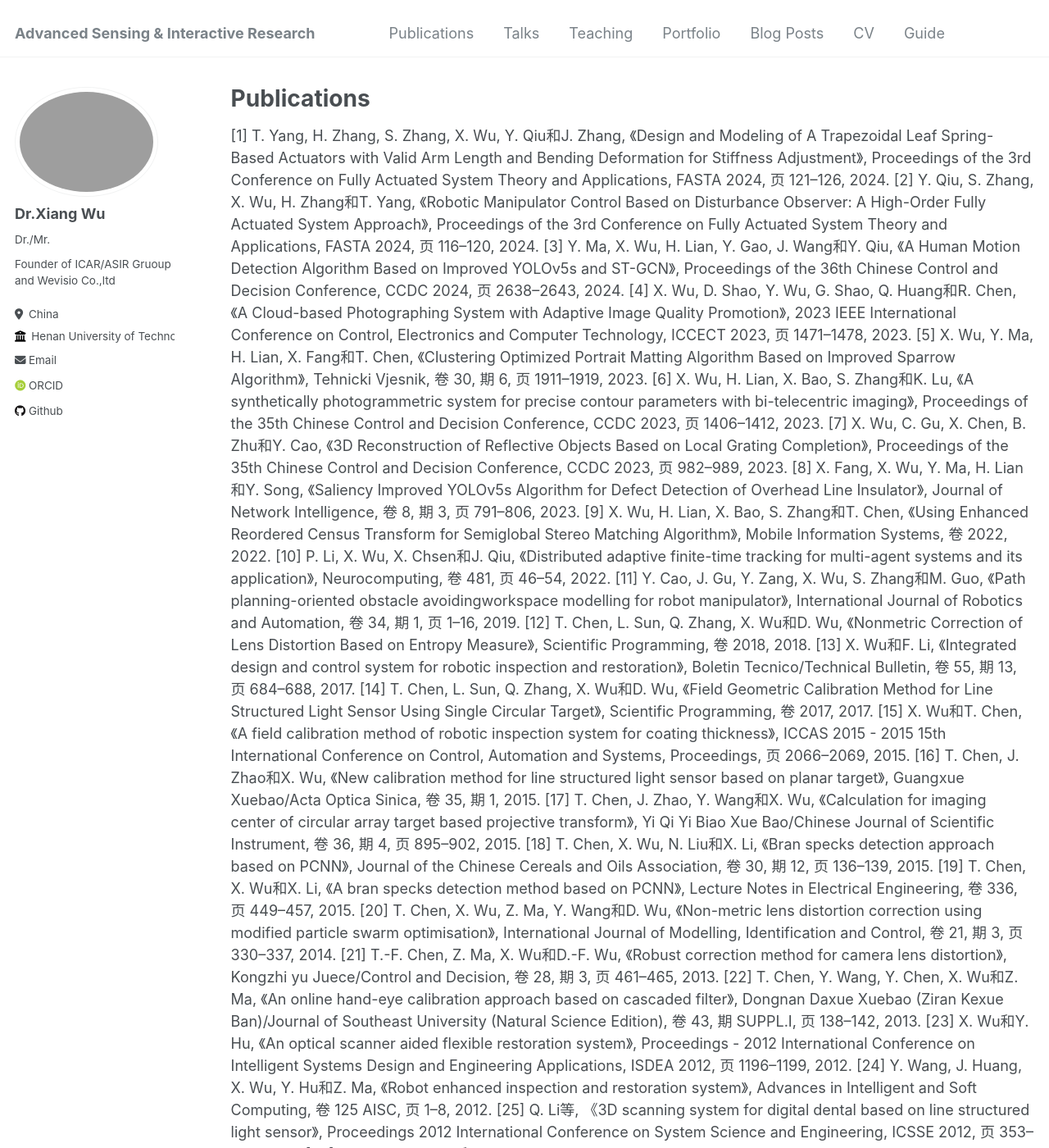
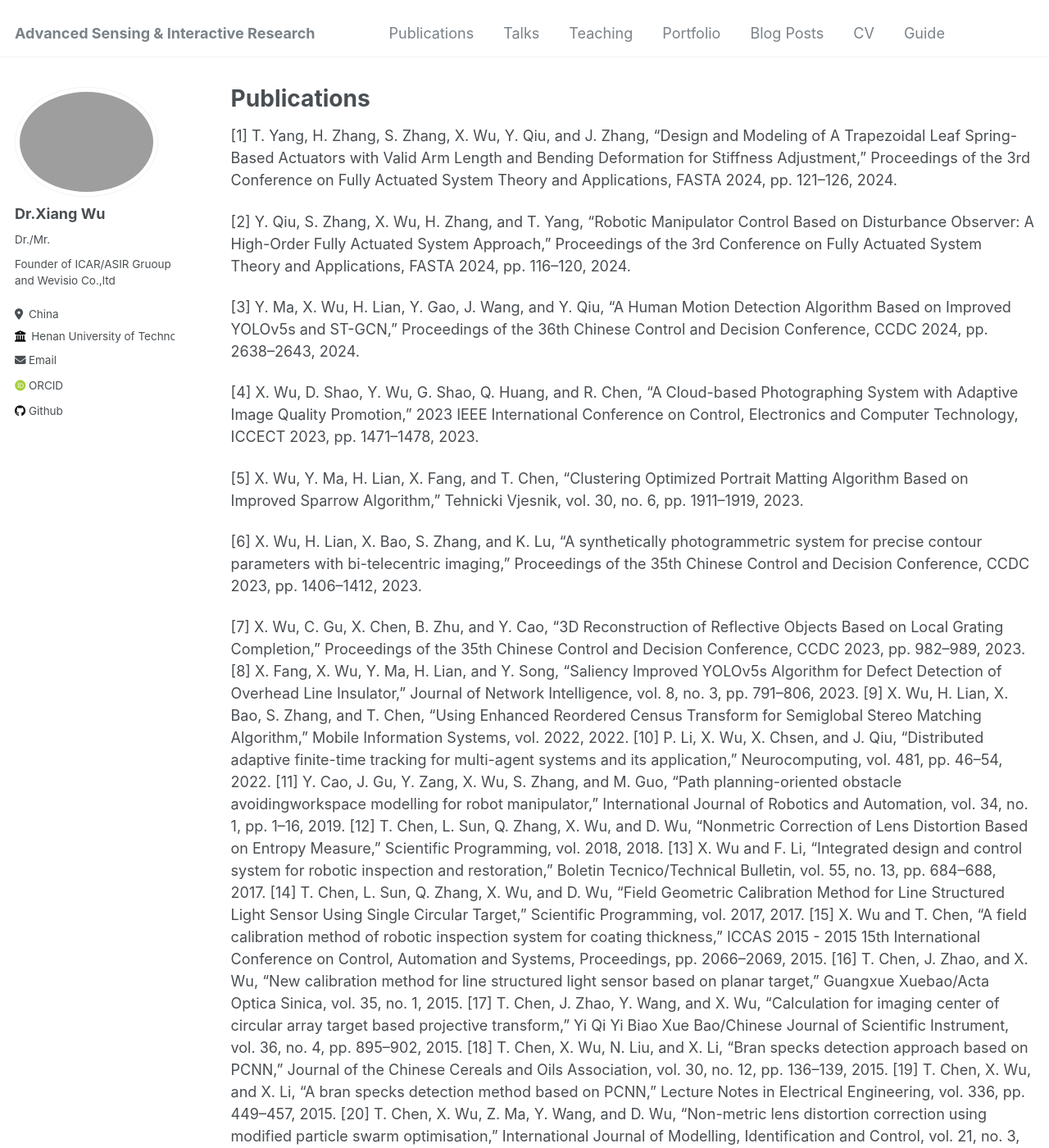
Before and after one commit to xiangwu/xiangwu.github.io, a Jekyll site: the page built from _pages/publications.md, in a window 1280 px wide and 1400 px high. Shown: the whole window at 82% size. Built offline with Jekyll 4.4.1, drawn with Linux system fonts in a browser that asks for light colours; some web fonts are replaced; some of the changed text lies outside the part shown.

Commit message:
Update publications.md

```diff
--- a/_pages/publications.md
+++ b/_pages/publications.md
@@ -4,52 +4,44 @@ title: "Publications"
 permalink: /publications/
 author_profile: true
 ---
+[1] T. Yang, H. Zhang, S. Zhang, X. Wu, Y. Qiu, and J. Zhang, “Design and Modeling of A Trapezoidal Leaf Spring-Based Actuators with Valid Arm Length and Bending Deformation for Stiffness Adjustment,” Proceedings of the 3rd Conference on Fully Actuated System Theory and Applications, FASTA 2024, pp. 121–126, 2024.
 
-[1] T. Yang, H. Zhang, S. Zhang, X. Wu, Y. Qiu和J. Zhang, 《Design and Modeling of A Trapezoidal Leaf Spring-Based Actuators with Valid Arm Length and Bending Deformation for Stiffness Adjustment》, Proceedings of the 3rd Conference on Fully Actuated System Theory and Applications, FASTA 2024, 页 121–126, 2024.
-[2] Y. Qiu, S. Zhang, X. Wu, H. Zhang和T. Yang, 《Robotic Manipulator Control Based on Disturbance Observer: A High-Order Fully Actuated System Approach》, Proceedings of the 3rd Conference on Fully Actuated System Theory and Applications, FASTA 2024, 页 116–120, 2024.
-[3] Y. Ma, X. Wu, H. Lian, Y. Gao, J. Wang和Y. Qiu, 《A Human Motion Detection Algorithm Based on Improved YOLOv5s and ST-GCN》, Proceedings of the 36th Chinese Control and Decision Conference, CCDC 2024, 页 2638–2643, 2024.
-[4] X. Wu, D. Shao, Y. Wu, G. Shao, Q. Huang和R. Chen, 《A Cloud-based Photographing System with Adaptive Image Quality Promotion》, 2023 IEEE International Conference on Control, Electronics and Computer Technology, ICCECT 2023, 页 1471–1478, 2023.
-[5] X. Wu, Y. Ma, H. Lian, X. Fang和T. Chen, 《Clustering Optimized Portrait Matting Algorithm Based on Improved Sparrow Algorithm》, Tehnicki Vjesnik, 卷 30, 期 6, 页 1911–1919, 2023.
-[6] X. Wu, H. Lian, X. Bao, S. Zhang和K. Lu, 《A synthetically photogrammetric system for precise contour parameters with bi-telecentric imaging》, Proceedings of the 35th Chinese Control and Decision Conference, CCDC 2023, 页 1406–1412, 2023.
-[7] X. Wu, C. Gu, X. Chen, B. Zhu和Y. Cao, 《3D Reconstruction of Reflective Objects Based on Local Grating Completion》, Proceedings of the 35th Chinese Control and Decision Conference, CCDC 2023, 页 982–989, 2023.
-[8] X. Fang, X. Wu, Y. Ma, H. Lian和Y. Song, 《Saliency Improved YOLOv5s Algorithm for Defect Detection of Overhead Line Insulator》, Journal of Network Intelligence, 卷 8, 期 3, 页 791–806, 2023.
-[9] X. Wu, H. Lian, X. Bao, S. Zhang和T. Chen, 《Using Enhanced Reordered Census Transform for Semiglobal Stereo Matching Algorithm》, Mobile Information Systems, 卷 2022, 2022.
-[10] P. Li, X. Wu, X. Chsen和J. Qiu, 《Distributed adaptive finite-time tracking for multi-agent systems and its application》, Neurocomputing, 卷 481, 页 46–54, 2022.
-[11] Y. Cao, J. Gu, Y. Zang, X. Wu, S. Zhang和M. Guo, 《Path planning-oriented obstacle avoidingworkspace modelling for robot manipulator》, International Journal of Robotics and Automation, 卷 34, 期 1, 页 1–16, 2019.
-[12] T. Chen, L. Sun, Q. Zhang, X. Wu和D. Wu, 《Nonmetric Correction of Lens Distortion Based on Entropy Measure》, Scientific Programming, 卷 2018, 2018.
-[13] X. Wu和F. Li, 《Integrated design and control system for robotic inspection and restoration》, Boletin Tecnico/Technical Bulletin, 卷 55, 期 13, 页 684–688, 2017.
-[14] T. Chen, L. Sun, Q. Zhang, X. Wu和D. Wu, 《Field Geometric Calibration Method for Line Structured Light Sensor Using Single Circular Target》, Scientific Programming, 卷 2017, 2017.
-[15] X. Wu和T. Chen, 《A field calibration method of robotic inspection system for coating thickness》, ICCAS 2015 - 2015 15th International Conference on Control, Automation and Systems, Proceedings, 页 2066–2069, 2015.
-[16] T. Chen, J. Zhao和X. Wu, 《New calibration method for line structured light sensor based on planar target》, Guangxue Xuebao/Acta Optica Sinica, 卷 35, 期 1, 2015.
-[17] T. Chen, J. Zhao, Y. Wang和X. Wu, 《Calculation for imaging center of circular array target based projective transform》, Yi Qi Yi Biao Xue Bao/Chinese Journal of Scientific Instrument, 卷 36, 期 4, 页 895–902, 2015.
-[18] T. Chen, X. Wu, N. Liu和X. Li, 《Bran specks detection approach based on PCNN》, Journal of the Chinese Cereals and Oils Association, 卷 30, 期 12, 页 136–139, 2015.
-[19] T. Chen, X. Wu和X. Li, 《A bran specks detection method based on PCNN》, Lecture Notes in Electrical Engineering, 卷 336, 页 449–457, 2015.
-[20] T. Chen, X. Wu, Z. Ma, Y. Wang和D. Wu, 《Non-metric lens distortion correction using modified particle swarm optimisation》, International Journal of Modelling, Identification and Control, 卷 21, 期 3, 页 330–337, 2014.
-[21] T.-F. Chen, Z. Ma, X. Wu和D.-F. Wu, 《Robust correction method for camera lens distortion》, Kongzhi yu Juece/Control and Decision, 卷 28, 期 3, 页 461–465, 2013.
-[22] T. Chen, Y. Wang, Y. Chen, X. Wu和Z. Ma, 《An online hand-eye calibration approach based on cascaded filter》, Dongnan Daxue Xuebao (Ziran Kexue Ban)/Journal of Southeast University (Natural Science Edition), 卷 43, 期 SUPPL.I, 页 138–142, 2013.
-[23] X. Wu和Y. Hu, 《An optical scanner aided flexible restoration system》, Proceedings - 2012 International Conference on Intelligent Systems Design and Engineering Applications, ISDEA 2012, 页 1196–1199, 2012.
-[24] Y. Wang, J. Huang, X. Wu, Y. Hu和Z. Ma, 《Robot enhanced inspection and restoration system》, Advances in Intelligent and Soft Computing, 卷 125 AISC, 页 1–8, 2012.
-[25] Q. Li等, 《3D scanning system for digital dental based on line structured light sensor》, Proceedings 2012 International Conference on System Science and Engineering, ICSSE 2012, 页 353–357, 2012.
-[26] T.-F. Chen, Z. Ma和X. Wu, 《Calibration of light plane in line structured light sensor based on active vision》, Guangxue Jingmi Gongcheng/Optics and Precision Engineering, 卷 20, 期 2, 页 256–263, 2012.
-[27] T.-F. Chen, J. Huang, Z. Ma, D.-F. Wu和X. Wu, 《Improved calibration approach for light plane in line structured light sensor》, Nanjing Li Gong Daxue Xuebao/Journal of Nanjing University of Science and Technology, 卷 36, 期 SUPPL.2, 页 306–312, 2012.
-[28] X. Wu, Z. Ma, Y. Hu和W.-B. Wang, 《Filed complete calibration methods of flexible restoration system for broken work pieces》, Jisuanji Jicheng Zhizao Xitong/Computer Integrated Manufacturing Systems, CIMS, 卷 17, 期 11, 页 2415–2420, 2011.
-[29] X. Wu, Z. Ma, Y. Hu和A. Li, 《Developing of auxiliary software for rapid restoration and prototype using welding robot》, Dalian Haishi Daxue Xuebao/Journal of Dalian Maritime University, 卷 37, 期 3, 页 85–88, 2011.
-[30] X. Wu, A. Li, D. Wu和Z. Ma, 《Calibration of line structured light sensor for robotic inspection system》, Applied Mechanics and Materials, 卷 44–47, 页 702–706, 2011.
-[31] D. Wu, A. Li, Z. Ma, Y. Wang和X. Wu, 《Novel approach to calibrate main body of a three-dimensional scanning robotic system》, Jixie Gongcheng Xuebao/Journal of Mechanical Engineering, 卷 47, 期 17, 页 9–14, 2011.
-[32] Y. Wang, J. Huang, T. Chen, X. Wu和Z. Ma, 《Camera distortion correction and calibration for line structured-light measurement system》, Dalian Haishi Daxue Xuebao/Journal of Dalian Maritime University, 卷 37, 期 4, 页 67–70, 2011.
-[33] A. Li, X. Wu, D. Wu和W. Wang, 《Improving the accuracy of robot-based measuring system by calibrating laser-stripe scanner model and hand-to-scanner transformation》, Applied Mechanics and Materials, 卷 44–47, 页 707–711, 2011.
-[34] D. Wu, Z. Ma, A. Li, W. Wang和X. Wu, 《A novel approach to calibrate a structured light vision sensor in a robot based 3D measurement system》, 2010 International Conference on Modelling, Identification and Control, ICMIC 2010, 页 298–303, 2010.
-[35] W. Wang, Z. Ma, X. Wu和D. Wu, 《Damaged region positioning for flexible remanufacturing using structured light》, 2010 International Conference on Modelling, Identification and Control, ICMIC 2010, 页 304–309, 2010.
+[2] Y. Qiu, S. Zhang, X. Wu, H. Zhang, and T. Yang, “Robotic Manipulator Control Based on Disturbance Observer: A High-Order Fully Actuated System Approach,” Proceedings of the 3rd Conference on Fully Actuated System Theory and Applications, FASTA 2024, pp. 116–120, 2024.
 
+[3] Y. Ma, X. Wu, H. Lian, Y. Gao, J. Wang, and Y. Qiu, “A Human Motion Detection Algorithm Based on Improved YOLOv5s and ST-GCN,” Proceedings of the 36th Chinese Control and Decision Conference, CCDC 2024, pp. 2638–2643, 2024.
 
+[4] X. Wu, D. Shao, Y. Wu, G. Shao, Q. Huang, and R. Chen, “A Cloud-based Photographing System with Adaptive Image Quality Promotion,” 2023 IEEE International Conference on Control, Electronics and Computer Technology, ICCECT 2023, pp. 1471–1478, 2023.
 
+[5] X. Wu, Y. Ma, H. Lian, X. Fang, and T. Chen, “Clustering Optimized Portrait Matting Algorithm Based on Improved Sparrow Algorithm,” Tehnicki Vjesnik, vol. 30, no. 6, pp. 1911–1919, 2023.
 
-[{% if site.author.googlescholar %}
-  <div class="wordwrap">You can also find my articles on <a href="{{site.author.googlescholar}}">my Google Scholar profile</a>.</div>
-{% endif %}
+[6] X. Wu, H. Lian, X. Bao, S. Zhang, and K. Lu, “A synthetically photogrammetric system for precise contour parameters with bi-telecentric imaging,” Proceedings of the 35th Chinese Control and Decision Conference, CCDC 2023, pp. 1406–1412, 2023.
 
-{% include base_path %}
-
-{% for post in site.publications reversed %}
-  {% include archive-single.html %}
-{% endfor %}]
+[7] X. Wu, C. Gu, X. Chen, B. Zhu, and Y. Cao, “3D Reconstruction of Reflective Objects Based on Local Grating Completion,” Proceedings of the 35th Chinese Control and Decision Conference, CCDC 2023, pp. 982–989, 2023.
+[8] X. Fang, X. Wu, Y. Ma, H. Lian, and Y. Song, “Saliency Improved YOLOv5s Algorithm for Defect Detection of Overhead Line Insulator,” Journal of Network Intelligence, vol. 8, no. 3, pp. 791–806, 2023.
+[9] X. Wu, H. Lian, X. Bao, S. Zhang, and T. Chen, “Using Enhanced Reordered Census Transform for Semiglobal Stereo Matching Algorithm,” Mobile Information Systems, vol. 2022, 2022.
+[10] P. Li, X. Wu, X. Chsen, and J. Qiu, “Distributed adaptive finite-time tracking for multi-agent systems and its application,” Neurocomputing, vol. 481, pp. 46–54, 2022.
+[11] Y. Cao, J. Gu, Y. Zang, X. Wu, S. Zhang, and M. Guo, “Path planning-oriented obstacle avoidingworkspace modelling for robot manipulator,” International Journal of Robotics and Automation, vol. 34, no. 1, pp. 1–16, 2019.
+[12] T. Chen, L. Sun, Q. Zhang, X. Wu, and D. Wu, “Nonmetric Correction of Lens Distortion Based on Entropy Measure,” Scientific Programming, vol. 2018, 2018.
+[13] X. Wu and F. Li, “Integrated design and control system for robotic inspection and restoration,” Boletin Tecnico/Technical Bulletin, vol. 55, no. 13, pp. 684–688, 2017.
+[14] T. Chen, L. Sun, Q. Zhang, X. Wu, and D. Wu, “Field Geometric Calibration Method for Line Structured Light Sensor Using Single Circular Target,” Scientific Programming, vol. 2017, 2017.
+[15] X. Wu and T. Chen, “A field calibration method of robotic inspection system for coating thickness,” ICCAS 2015 - 2015 15th International Conference on Control, Automation and Systems, Proceedings, pp. 2066–2069, 2015.
+[16] T. Chen, J. Zhao, and X. Wu, “New calibration method for line structured light sensor based on planar target,” Guangxue Xuebao/Acta Optica Sinica, vol. 35, no. 1, 2015.
+[17] T. Chen, J. Zhao, Y. Wang, and X. Wu, “Calculation for imaging center of circular array target based projective transform,” Yi Qi Yi Biao Xue Bao/Chinese Journal of Scientific Instrument, vol. 36, no. 4, pp. 895–902, 2015.
+[18] T. Chen, X. Wu, N. Liu, and X. Li, “Bran specks detection approach based on PCNN,” Journal of the Chinese Cereals and Oils Association, vol. 30, no. 12, pp. 136–139, 2015.
+[19] T. Chen, X. Wu, and X. Li, “A bran specks detection method based on PCNN,” Lecture Notes in Electrical Engineering, vol. 336, pp. 449–457, 2015.
+[20] T. Chen, X. Wu, Z. Ma, Y. Wang, and D. Wu, “Non-metric lens distortion correction using modified particle swarm optimisation,” International Journal of Modelling, Identification and Control, vol. 21, no. 3, pp. 330–337, 2014.
+[21] T.-F. Chen, Z. Ma, X. Wu, and D.-F. Wu, “Robust correction method for camera lens distortion,” Kongzhi yu Juece/Control and Decision, vol. 28, no. 3, pp. 461–465, 2013.
+[22] T. Chen, Y. Wang, Y. Chen, X. Wu, and Z. Ma, “An online hand-eye calibration approach based on cascaded filter,” Dongnan Daxue Xuebao (Ziran Kexue Ban)/Journal of Southeast University (Natural Science Edition), vol. 43, no. SUPPL.I, pp. 138–142, 2013.
+[23] X. Wu and Y. Hu, “An optical scanner aided flexible restoration system,” Proceedings - 2012 International Conference on Intelligent Systems Design and Engineering Applications, ISDEA 2012, pp. 1196–1199, 2012.
+[24] Y. Wang, J. Huang, X. Wu, Y. Hu, and Z. Ma, “Robot enhanced inspection and restoration system,” Advances in Intelligent and Soft Computing, vol. 125 AISC, pp. 1–8, 2012.
+[25] Q. Li et al., “3D scanning system for digital dental based on line structured light sensor,” Proceedings 2012 International Conference on System Science and Engineering, ICSSE 2012, pp. 353–357, 2012.
+[26] T.-F. Chen, Z. Ma, and X. Wu, “Calibration of light plane in line structured light sensor based on active vision,” Guangxue Jingmi Gongcheng/Optics and Precision Engineering, vol. 20, no. 2, pp. 256–263, 2012.
+[27] T.-F. Chen, J. Huang, Z. Ma, D.-F. Wu, and X. Wu, “Improved calibration approach for light plane in line structured light sensor,” Nanjing Li Gong Daxue Xuebao/Journal of Nanjing University of Science and Technology, vol. 36, no. SUPPL.2, pp. 306–312, 2012.
+[28] X. Wu, Z. Ma, Y. Hu, and W.-B. Wang, “Filed complete calibration methods of flexible restoration system for broken work pieces,” Jisuanji Jicheng Zhizao Xitong/Computer Integrated Manufacturing Systems, CIMS, vol. 17, no. 11, pp. 2415–2420, 2011.
+[29] X. Wu, Z. Ma, Y. Hu, and A. Li, “Developing of auxiliary software for rapid restoration and prototype using welding robot,” Dalian Haishi Daxue Xuebao/Journal of Dalian Maritime University, vol. 37, no. 3, pp. 85–88, 2011.
+[30] X. Wu, A. Li, D. Wu, and Z. Ma, “Calibration of line structured light sensor for robotic inspection system,” Applied Mechanics and Materials, vol. 44–47, pp. 702–706, 2011.
+[31] D. Wu, A. Li, Z. Ma, Y. Wang, and X. Wu, “Novel approach to calibrate main body of a three-dimensional scanning robotic system,” Jixie Gongcheng Xuebao/Journal of Mechanical Engineering, vol. 47, no. 17, pp. 9–14, 2011.
+[32] Y. Wang, J. Huang, T. Chen, X. Wu, and Z. Ma, “Camera distortion correction and calibration for line structured-light measurement system,” Dalian Haishi Daxue Xuebao/Journal of Dalian Maritime University, vol. 37, no. 4, pp. 67–70, 2011.
+[33] A. Li, X. Wu, D. Wu, and W. Wang, “Improving the accuracy of robot-based measuring system by calibrating laser-stripe scanner model and hand-to-scanner transformation,” Applied Mechanics and Materials, vol. 44–47, pp. 707–711, 2011.
+[34] D. Wu, Z. Ma, A. Li, W. Wang, and X. Wu, “A novel approach to calibrate a structured light vision sensor in a robot based 3D measurement system,” 2010 International Conference on Modelling, Identification and Control, ICMIC 2010, pp. 298–303, 2010.
+[35] W. Wang, Z. Ma, X. Wu, and D. Wu, “Damaged region positioning for flexible remanufacturing using structured light,” 2010 International Conference on Modelling, Identification and Control, ICMIC 2010, pp. 304–309, 2010.
```
